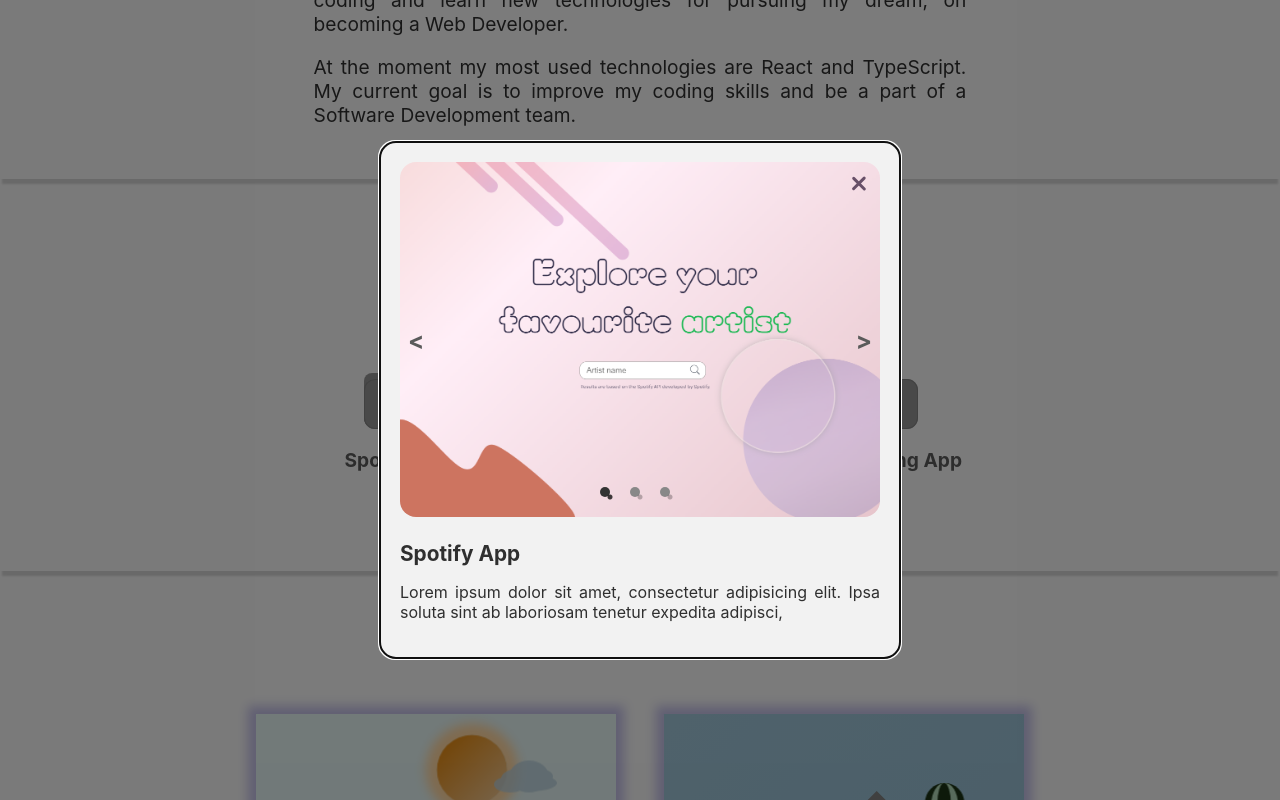
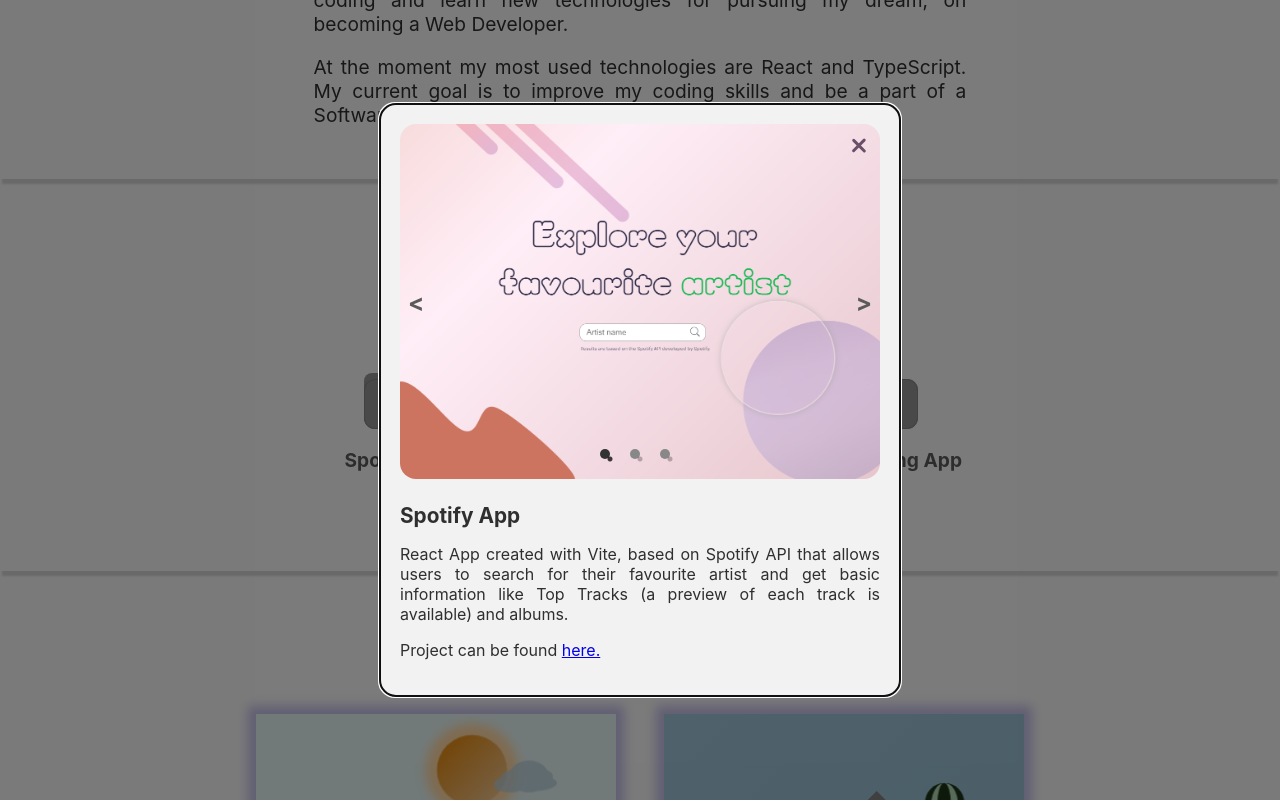
Before and after one commit to AliceBanica/Portofolio, a React (Create React App) app: page / in a window 1280 px wide. Both pictures are taken after a click on the element "Spotify App". Shown: the part 921-1721 px from the top of the page. Built offline with nearby package versions, Linux system fonts and the light colour scheme.

Commit message:
add descriptions to projects

```diff
--- a/src/Components/Projects.tsx
+++ b/src/Components/Projects.tsx
@@ -18,10 +18,6 @@
 import detailing4 from "../Images/detailing-4.png";
 import detailing5 from "../Images/detailing-5.png";
 import detailing6 from "../Images/detailing-6.png";
-
-import img4 from "../Images/javascript.png";
-import img5 from "../Images/linked.png";
-import img6 from "../Images/location-ping.png"
 
 import Modal from 'react-modal';
 import Slider from 'react-slick';
@@ -62,9 +58,9 @@
         Modal.setAppElement('#root');
     }, []);
 
-    const spotifyProjectDesc = ["Spotify App", " Lorem ipsum dolor sit amet, consectetur adipisicing elit. Ipsa soluta sint ab laboriosam tenetur expedita adipisci, "];
-    const dogShelterProjectDesc = ["Dogs Shelter App", "Maiores odio nihil fugit ex explicabo animi vero debitis ipsum id a, illo molestias accusamus. Aut fugit, sapiente mollitia provident quis quaerat!"];
-    const detailingProjectDesc = ["Detailing App", " Tempora dolores mollitia ex nesciunt perferendis, maxime corrupti sapiente quam quia voluptatibus at eligendi nobis velit necessitatibus eos ad dolorum blanditiis dolore."]
+    const spotifyProjectDesc = ["Spotify App", "React App created with Vite, based on Spotify API that allows users to search for their favourite artist and get basic information like Top Tracks (a preview of each track is available) and albums.", "https://github.com/AliceBanica/artists-explorer"];
+    const dogShelterProjectDesc = ["Dogs Shelter App", "A fullstack project created with ReactJS and NodeJS that allows users to execute CRUD operations to get a list of dogs, to adopt or to bring a dog to the shelter.", "https://github.com/AliceBanica/Dog-Shelter"];
+    const detailingProjectDesc = ["Car Detailing App", "ReactJS App created with Vite, which is used for providing detailing auto services.", "https://github.com/AliceBanica/Car-Detailing"]
 
     const spotifyProjectImgs = [spotifyImg1, spotifyImg2, spotifyImg3];
     const dogShelterImgs = [shelter1, shelter2, shelter3, shelter4, shelter5, shelter6];
@@ -150,6 +146,7 @@
                     <div className='project-desc-container'>
                         <h1>{currentDesc[0]}</h1>
                         <p>{currentDesc[1]}</p>
+                        <p>Project can be found <a href={currentDesc[2]}>here.</a></p>
                     </div>
                     <div className='close-modal-button-container'>
                         <button className='close-modal-button boxShadow' onClick={() => setIsModalOpen(false)} data-animation="fadeOut" data-remove="3000"></button>
```
